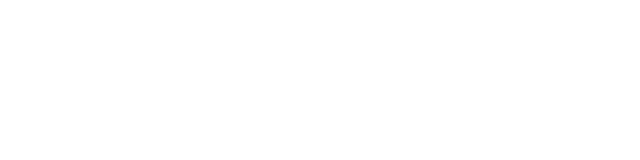
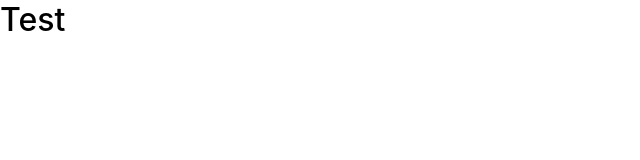
Before and after one commit to Jerune/Quizzical, a React (Create React App) app: page / in a window 1280 px wide. Shown: the top 160 px of the page, without its empty margins (0-640 px from the left). Built offline with nearby package versions, Linux system fonts and the light colour scheme.

Commit message:
Finalisation Base Boilerplate

```diff
--- a/src/index.js
+++ b/src/index.js
@@ -1,7 +1,7 @@
 import React from "react";
 import ReactDOM from "react-dom/client";
 import "./styles/main.css";
-import App from "../src/pages/App/App.js";
+import App from "../src/pages/App/App";
 
 // @ts-ignore
 const root = ReactDOM.createRoot(document.getElementById("root"));
--- a/src/pages/App/App.js
+++ b/src/pages/App/App.jsx
@@ -1,3 +1,3 @@
 export default function App() {
-  return null;
+  return <h1>Test</h1>;
 }
```
